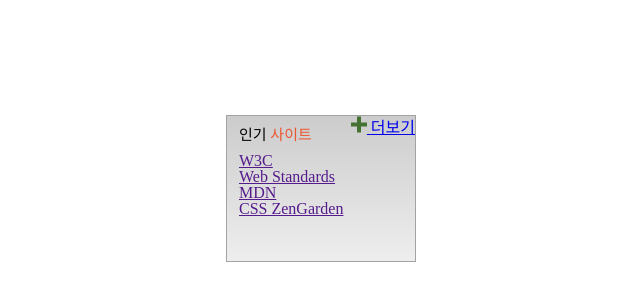
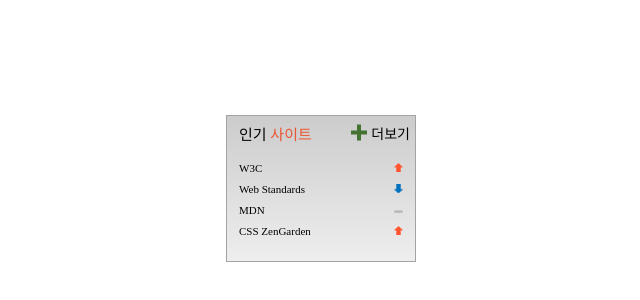
Before and after one commit to bomlang/home-work, a plain HTML site: page mission-05/sprite.html in a window 1280 px wide. Shown: the part 212-512 px from the top of the page, without its empty margins (319-959 px from the left). Drawn offline with Linux system fonts and the light colour scheme.

Commit message:
sprite를 이용한 css완성

```diff
--- a/mission-05/sprite.css
+++ b/mission-05/sprite.css
@@ -27,8 +27,48 @@ body {
   color: #ed552f;
 }
 
+.popular__list {
+  margin-top: 20px;
+}
+
+.popular__list__item {
+  display: flex;
+  justify-content: space-between;
+  margin: 10px 0;
+}
+
+.popular__list__item a {
+  text-decoration: none;
+  color: black;
+  font-size: 11px;
+}
+
+.item__bg {
+  background: url(./img/rank.png) no-repeat;
+  width: 9px;
+  height: 9.5px;
+}
+
 .papular__more {
   position: absolute;
-  top: 0;
-  right: 0;
+  top: 8px;
+  right: 5px;
+  text-decoration: none;
+  color: black;
+  font-size: 14px;
+  display: flex;
+  align-items: center;
 }
+
+.papular__more span {
+  margin-top: 4px;
+  margin-left: 4px;
+}
+
+.bgMid {
+  background-position: 0 -20px;
+}
+
+.bgDown {
+  background-position: 0 -45px;
+}
--- a/mission-05/sprite.html
+++ b/mission-05/sprite.html
@@ -13,10 +13,22 @@
         <span>사이트</span>
       </h2>
       <ol class="popular__list">
-        <li class="popular__list__item"><a href="">W3C</a></li>
-        <li class="popular__list__item"><a href="">Web Standards</a></li>
-        <li class="popular__list__item"><a href="">MDN</a></li>
-        <li class="popular__list__item"><a href="">CSS ZenGarden</a></li>
+        <li class="popular__list__item">
+          <a href="">W3C</a>
+          <span class="item__bg bgUp"></span>
+        </li>
+        <li class="popular__list__item">
+          <a href="">Web Standards</a>
+          <span class="item__bg bgDown"></span>
+        </li>
+        <li class="popular__list__item">
+          <a href="">MDN</a>
+          <span class="item__bg bgMid"></span>
+        </li>
+        <li class="popular__list__item">
+          <a href="">CSS ZenGarden</a>
+          <span class="item__bg bgUp"></span>
+        </li>
       </ol>
       <a href="#" class="papular__more">
         <img src="./img/union.png" alt="" aria-hidden="true" />
```
